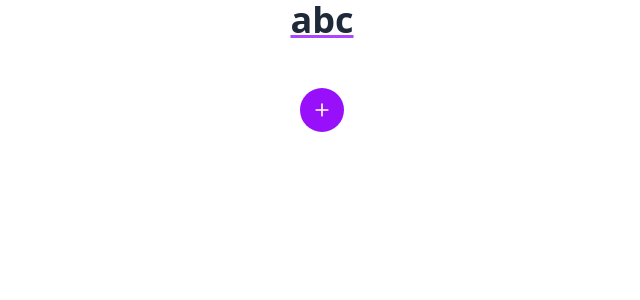
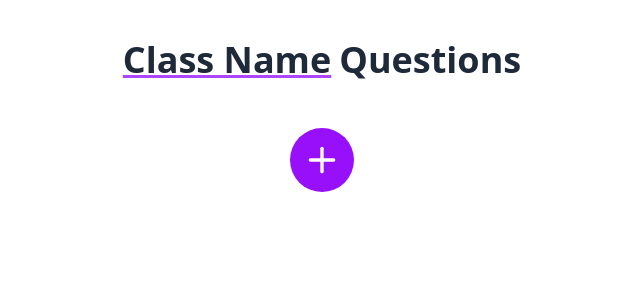
Before and after one commit to Atonbara-Adora/multiplayer-learning, a React (Vite) app: page /question-list in a window 1280 px wide. Shown: the top 300 px of the page, without its empty margins (318-958 px from the left). Built offline with nearby package versions, Linux system fonts and the light colour scheme.

Commit message:
add zustand as state management manager

```diff
--- a/package.json
+++ b/package.json
@@ -14,7 +14,8 @@
     "lucide-react": "^0.475.0",
     "react": "^19.0.0",
     "react-dom": "^19.0.0",
-    "tailwindcss": "^4.0.6"
+    "tailwindcss": "^4.0.6",
+    "zustand": "^5.0.3"
   },
   "devDependencies": {
     "@eslint/js": "^9.19.0",
--- a/src/buttons/PlusIcon.tsx
+++ b/src/buttons/PlusIcon.tsx
@@ -1,11 +1,18 @@
 import { Plus } from "lucide-react";
 
-function IconButton() {
+type IconButtonProps = {
+  onClick: () => void;
+}
+
+const IconButton = ({ onClick }: IconButtonProps) => {
   return (
-    <button className="mt-5 bg-purple-600 text-white p-3 rounded-full hover:bg-purple-700 focus:outline-none focus:ring-2 focus:ring-purple-500 focus:ring-opacity-50">
-      <Plus className="w-5 h-5" />
+    <button
+      onClick={onClick}
+      className="mt-5 bg-purple-600 text-white p-3 rounded-full hover:bg-purple-700 focus:outline-none focus:ring-2 focus:ring-purple-500 focus:ring-opacity-50"
+    >
+      <Plus className="w-10 h-10" />
     </button>
   );
-}
+};
 
 export default IconButton;
--- /dev/null
+++ b/src/components/modal/EditDeckClassModal.tsx
@@ -0,0 +1,24 @@
+import { useFlashCardStore } from '../../stores/FlashcardStore';
+
+const EditDeckClassModal = () => {
+    const { classDeckName, setDeckName } = useFlashCardStore();
+
+    const dismissModal = () => {
+        (document.getElementById('edit_deck_class_modal') as HTMLDialogElement).close();
+    }
+
+    return (
+        <dialog id="edit_deck_class_modal" className="modal">
+            <div className="modal-box">
+                <h3 className="font-bold text-lg">Class Name: </h3>
+                <input type="text" placeholder="Type here" className="input input-bordered w-full mt-4"
+                    value={classDeckName}
+                    onChange={(e) => setDeckName(e.target.value)}
+                />
+                <button className="btn mt-4 btn-success" onClick={dismissModal}>Save</button>
+            </div>
+        </dialog>
+    )
+};
+
+export default EditDeckClassModal;
--- /dev/null
+++ b/src/data/questionBank.json
@@ -0,0 +1,9 @@
+[
+    {
+        "class": "Cal3",
+        "question": [
+            "Find the equation of the plane passing through the points (1,2,3) (1,2,3)",
+            "Compute the distance between point (3,4,5) and (1,2,3)"
+        ]
+    }
+]
--- a/src/pages/MyDecksPage.tsx
+++ b/src/pages/MyDecksPage.tsx
@@ -17,6 +17,13 @@ const MyDecksPage = () => {
                     </div>
                 </div>
             </main>
+
+            <div className="flex justify-center items-center">
+                <a href="/question-list" className="btn">
+                    New Deck
+                </a>
+
+            </div>
         </div>
     );
 };
--- a/src/pages/QuestionList.tsx
+++ b/src/pages/QuestionList.tsx
@@ -1,37 +1,36 @@
+import { useFlashCardStore } from "../stores/FlashcardStore";
 import PlusIcon from "../buttons/PlusIcon";
-type DeckType = {
-  deckName: string;
-  questions: CardType[];
-};
+import EditDeckClassModal from "../components/modal/EditDeckClassModal";
 
-type CardType = {
-  text: string;
-  answers: string[];
-  correctAnswer: string;
-};
+function QuestionList() {
+  const { classDeckName, questions, createQuestion } = useFlashCardStore();
 
-function QuestionList(props: DeckType) {
   return (
-    <div className="flex flex-col justify-center items-center">
-      <h1 className="text-4xl font-bold text-center text-gray-800 underline decoration-purple-500 mb-4">
-        {props.deckName}
-      </h1>
+    <div className="flex flex-col justify-center items-center py-10">
+      <div className="flex text-4xl font-bold text-center text-gray-800">
+        <button className="underline decoration-purple-500 mb-4 mr-2" onClick={() => (document.getElementById('edit_deck_class_modal') as HTMLDialogElement)?.showModal()}>
+          {classDeckName.length === 0 ? "Class Name" : classDeckName}
+        </button>
+        <span>Questions</span>
+      </div>
 
       <div className="mt-3 space-y-3">
-        {props.questions.map((question, index) => (
-          <Question key={index} {...question} />
+        {questions.map((question) => (
+          <Question text={question.text} />
         ))}
       </div>
 
-      <PlusIcon />
+      <PlusIcon onClick={createQuestion} />
+
+      <EditDeckClassModal />
     </div>
   );
 }
 
-function Question(props: CardType) {
+function Question({ text }: { text: string }) {
   return (
-    <div>
-      <button className="w-full btn btn-block">{props.text}</button>
+    <div className="flex flex-col items-start py-2 rounded w-96">
+      <button className="btn btn-block mb-2">{text}</button>
     </div>
   );
 }
--- /dev/null
+++ b/src/stores/FlashcardStore.tsx
@@ -0,0 +1,27 @@
+import { create } from 'zustand'
+
+type CardType = {
+    text: string;
+    answers: string[];
+    correctAnswer: string;
+};
+
+interface FlashCardStore {
+    classDeckName: string;
+    questions: CardType[];
+    setDeckName: (deckName: string) => void;
+    createQuestion: () => void;
+}
+
+export const useFlashCardStore = create<FlashCardStore>((set) => ({
+    classDeckName: "",
+    questions: [],
+    setDeckName: (deckName: string) => set({ classDeckName: deckName }),
+    createQuestion: () => set((state) => ({
+        questions: [...state.questions, {
+            text: "Question",
+            answers: ["Answer 1", "Answer 2", "Answer 3", "Answer 4"],
+            correctAnswer: "Answer 1"
+        }]
+    }))
+}))
```
Also changed, not shown: 1 other file (tests, documents, lock files or other folders).
